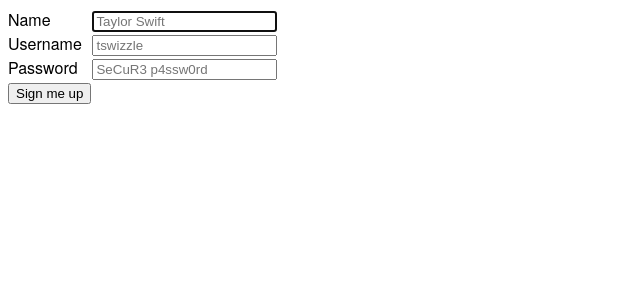
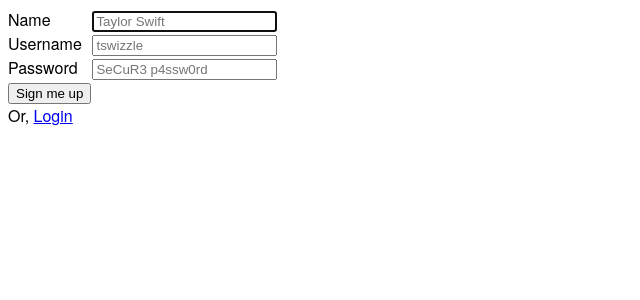
Before and after one commit to nickfrostatx/expenses, a Flask app: page /signup/ in a window 1280 px wide. Shown: the top 300 px of the page, without its empty margins (0-640 px from the left). Run offline with Flask 2, Linux system fonts and the light colour scheme; data that the repository does not hold is empty.

Commit message:
Link signup and login pages

```diff
--- a/expenses/templates/views/login.html
+++ b/expenses/templates/views/login.html
@@ -9,4 +9,5 @@
       <input type="password" name="password" placeholder="SeCuR3 p4ssw0rd"{% if request.args.username %} autofocus{% endif %}><br />
       <input type="submit" value="Login">
     </form>
+    Or, <a href="{{ url_for('.signup_page') }}">Sign up</a>
 {%- endblock %}
--- a/expenses/templates/views/signup.html
+++ b/expenses/templates/views/signup.html
@@ -11,4 +11,5 @@
       <input type="password" name="password" id="password" placeholder="SeCuR3 p4ssw0rd"><br />
       <input type="submit" value="Sign me up">
     </form>
+    Or, <a href="{{ url_for('.login_page') }}">Login</a>
 {%- endblock %}
```
